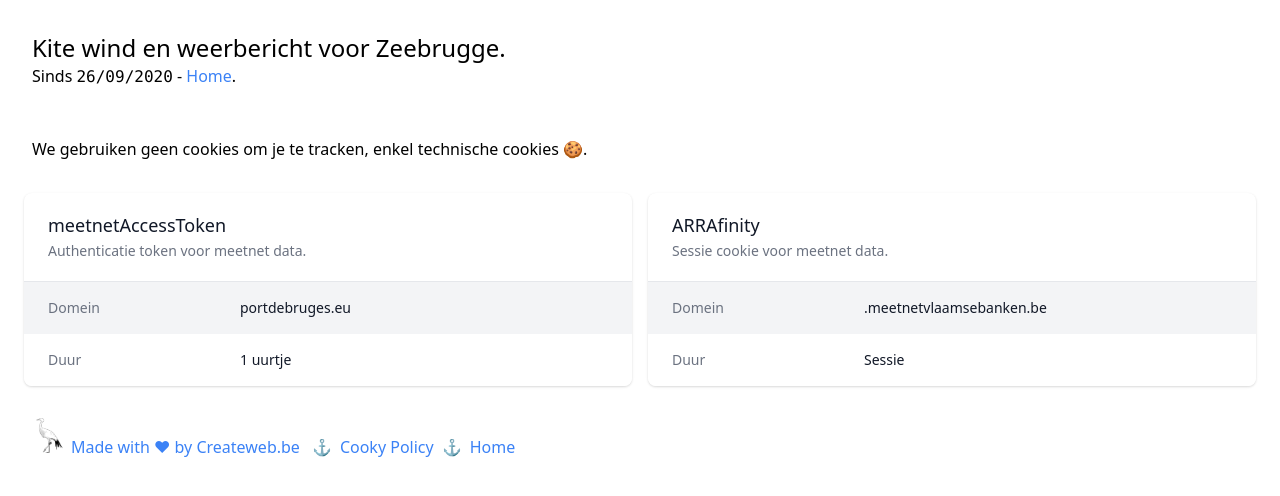
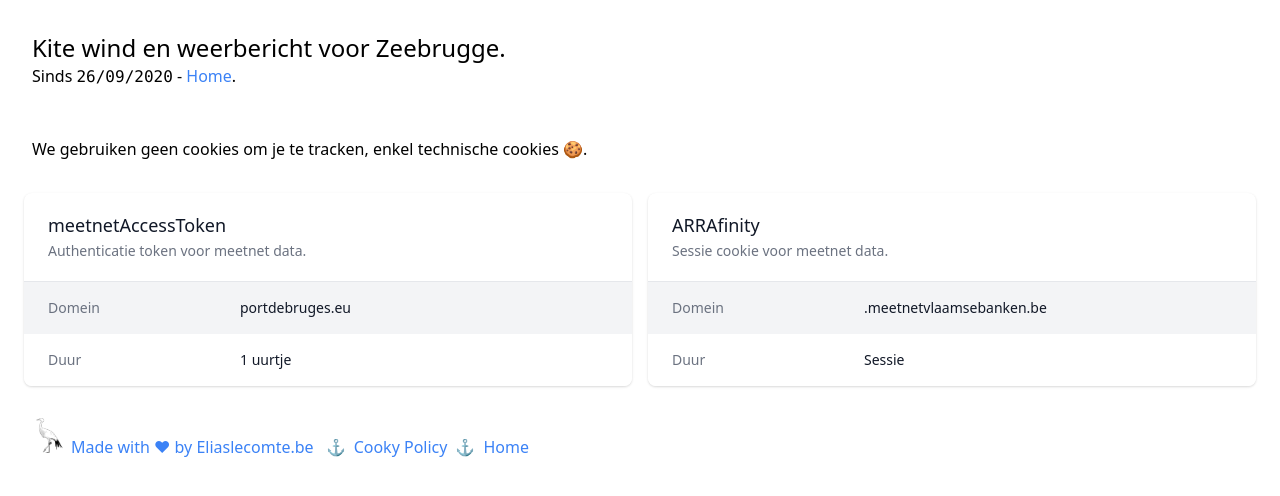
Before and after one commit to eliaslecomte/portdebruges.eu, a Next.js app: page /cooky-policy in a window 1280 px wide. Shown: the top 496 px of the page. Built offline with nearby package versions, Linux system fonts and the light colour scheme.

Commit message:
🎄 Update footer.

```diff
--- a/core/components/footer.tsx
+++ b/core/components/footer.tsx
@@ -8,9 +8,9 @@ const Footer: FC<Props> = () => {
   return (
     <div className="mt-4 p-4">
       <Image className="float-left" src="/createweb_small.png" width="35" height="35" />
-      <Link href="https://createweb.be">
+      <Link href="https://eliaslecomte.be">
         <a className="p-1" target="_blank">
-          Made with ♥ by Createweb.be
+          Made with ♥ by Eliaslecomte.be
         </a>
       </Link>
       <span className="pl-2 pr-2">⚓</span>
```
